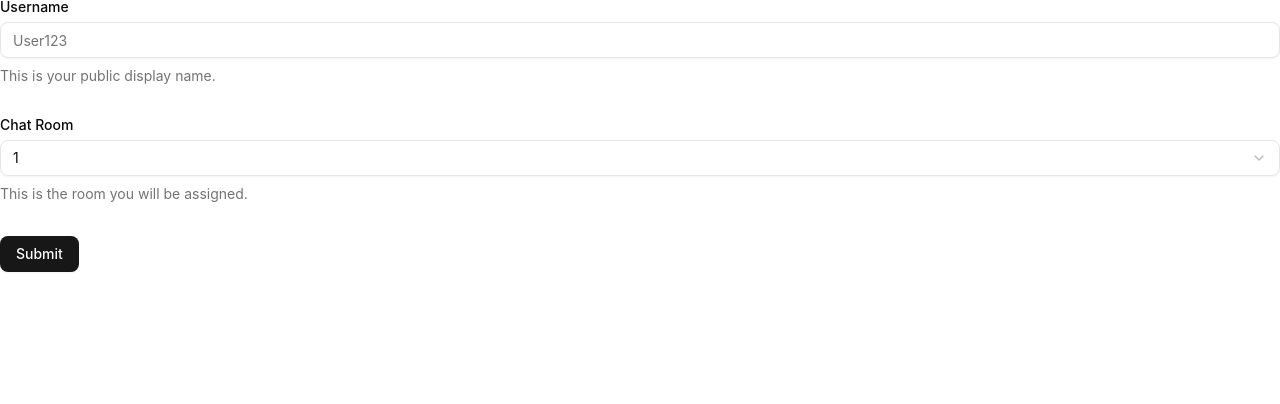
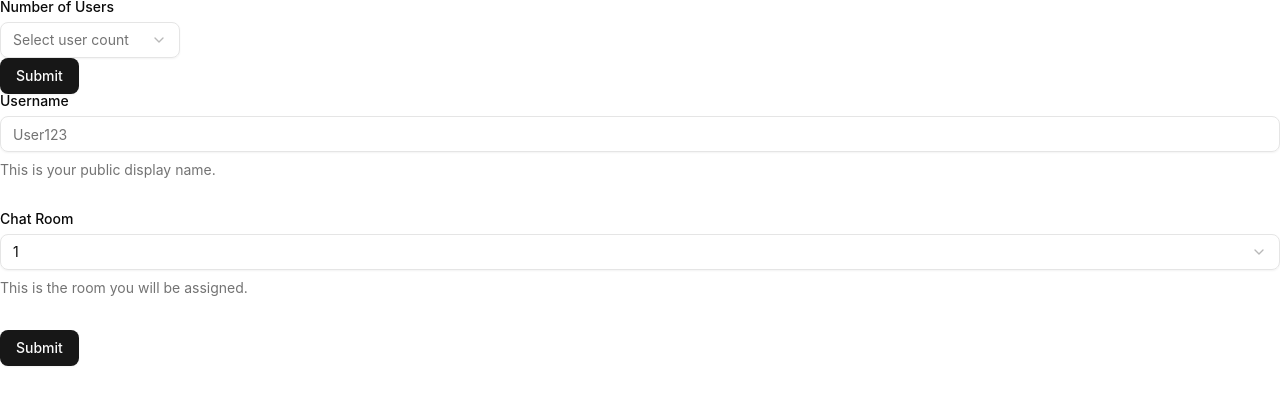
Before and after one commit to SobczakL/ai-groupchat, a React (Vite) app in the folder client/: page / in a window 1280 px wide. Shown: the top 404 px of the page. Built offline with nearby package versions, Linux system fonts and the light colour scheme.

Commit message:
adding user count options

```diff
--- a/client/src/App.tsx
+++ b/client/src/App.tsx
@@ -1,14 +1,15 @@
 import './App.css';
 import { useEffect, useRef, useState } from 'react';
-import useWebSocket from './hooks/useWebSocket';
 import MessageWindow from './components/messageWindow/MessageWindow';
-import UserOptionsContainer from './components/userOptions/UserOptionsContainer';
+import UserCountOptions from './components/userOptions/UserCountOptions';
+import UserDetailsOptions from './components/userOptions/UserDetailsOptions';
 import { useGetCurrentRooms } from './hooks/useGetCurrentRooms';
-import { CurrentUsers } from './lib/types';
+import { UserCount, CurrentUsers } from './lib/types';
 import { AddUser } from './utils/Adduser';
 import type { User } from './lib/types';
 
 function App() {
+    const [userCount, setUserCount] = useState<UserCount>(null)
     const { users, isLoading, error, fetchUserData } = useGetCurrentRooms()
     const [currentUsers, setCurrentUsers] = useState<CurrentUsers>({ users: [], loading: false, error: null })
     const selectedRoom = useRef<(number | null)>(null)
@@ -31,6 +32,9 @@ function App() {
         { roomId: 3 }
     ]
 
+    const handleUserCount = (value: number) => {
+        setUserCount(value)
+    }
 
     const handleNewUser = async (newUser: User) => {
         try {
@@ -48,7 +52,10 @@ function App() {
 
     return (
         <div className='h-[100vh]'>
-            <UserOptionsContainer
+            <UserCountOptions
+                handleUserCount={handleUserCount}
+            />
+            <UserDetailsOptions
                 rooms={roomOptions}
                 handleNewUser={handleNewUser}
             />
--- a/client/src/components/messageWindow/MessageWindow.tsx
+++ b/client/src/components/messageWindow/MessageWindow.tsx
@@ -10,14 +10,12 @@ interface MessageWindowProps {
 }
 export default function MessageWindow({ userDetails }: MessageWindowProps) {
 
-    console.log("userdetails at start message window", userDetails)
     const { receivedMessages, allReceivedMessages, ws, sendMessage } = useWebSocket(userDetails);
     const textareaRef = useRef<HTMLTextAreaElement>(null);
     const [messages, setMessages] = useState<MessageData[]>([]);
     const [processedMessages, setProcessedMessages] = useState(0)
 
     useEffect(() => {
-        console.log(allReceivedMessages)
         const newMessages = allReceivedMessages.slice(processedMessages)
         setMessages(prev => [...prev, ...newMessages])
         setProcessedMessages(allReceivedMessages.length)
@@ -38,9 +36,6 @@ export default function MessageWindow({ userDetails }: MessageWindowProps) {
                 }
             }
             sendMessage(userMessage);
-            // setMessages(prev => {
-            //     return [...prev, userMessage];
-            // });
             textareaRef.current.value = '';
         }
     }
--- /dev/null
+++ b/client/src/components/userOptions/UserCountOptions.tsx
@@ -0,0 +1,68 @@
+import {
+    Select,
+    SelectContent,
+    SelectItem,
+    SelectTrigger,
+    SelectValue,
+} from "@/components/ui/select"
+import {
+    Form,
+    FormControl,
+    FormField,
+    FormItem,
+    FormLabel,
+} from "@/components/ui/form"
+import { Button } from "@/components/ui/button"
+import { z } from "zod";
+import { zodResolver } from "@hookform/resolvers/zod";
+import { useForm } from "react-hook-form";
+
+const formSchema = z.object({
+    userCount: z.number()
+})
+
+type FormValues = z.infer<typeof formSchema>
+
+interface UserCountOptionsProps {
+    handleUserCount: (value: FormValues) => void;
+}
+
+export default function UserCountOptions({ handleUserCount }: UserCountOptionsProps) {
+
+    const form = useForm<z.infer<typeof formSchema>>({
+        resolver: zodResolver(formSchema),
+    })
+
+    const handleSubmit = (value: FormValues) => {
+        handleUserCount(value)
+    }
+
+    return (
+        <Form {...form}>
+            <form onSubmit={form.handleSubmit(handleSubmit)} className="">
+                <FormField
+                    control={form.control}
+                    name="userCount"
+                    render={({ field }) => (
+                        <FormItem>
+                            <FormLabel>Number of Users</FormLabel>
+                            <Select onValueChange={field.onChange}>
+                                <FormControl>
+                                    <SelectTrigger className="w-[180px]">
+                                        <SelectValue placeholder="Select user count" />
+                                    </SelectTrigger>
+                                </FormControl>
+                                <SelectContent>
+                                    <SelectItem value="1">1</SelectItem>
+                                    <SelectItem value="2">2</SelectItem>
+                                    <SelectItem value="3">3</SelectItem>
+                                </SelectContent>
+                            </Select>
+                        </FormItem>
+                    )}
+                />
+                <Button type="submit">Submit</Button>
+            </form>
+        </Form>
+    )
+}
--- a/client/src/components/userOptions/UserOptionsContainer.tsx
+++ b/client/src/components/userOptions/UserDetailsOptions.tsx
@@ -30,12 +30,12 @@ const formSchema = z.object({
 
 type FormValues = z.infer<typeof formSchema>;
 
-interface UserOptionsContainerProps {
+interface UserDetailsOptionsProps {
     rooms: Rooms;
     handleNewUser: (values: FormValues) => void;
 }
 
-export default function UserOptionsContainer({ rooms, handleNewUser }: UserOptionsContainerProps) {
+export default function UserDetailsOptions({ rooms, handleNewUser }: UserDetailsOptionsProps) {
 
     const [localRooms, setLocalRooms] = useState<Rooms>([])
     const initialRoomId = useRef(false)
@@ -62,7 +62,6 @@ export default function UserOptionsContainer({ rooms, handleNewUser }: UserOptio
 
     const handleSubmit = (values: FormValues) => {
         handleNewUser(values)
-        console.log("form values", values)
     }
 
     return (
--- a/client/src/hooks/useWebSocket.ts
+++ b/client/src/hooks/useWebSocket.ts
@@ -53,7 +53,6 @@ export default function useWebSocket(userDetails: UserDetailsProps | null) {
             };
 
             newWs.onclose = () => {
-                console.log(`WebSocket closed in client`);
                 wsRef.current = null
                 setWs(null)
             };
--- a/client/src/lib/types.ts
+++ b/client/src/lib/types.ts
@@ -10,6 +10,8 @@ export type User = {
     username: string;
     message?: string;
 }
+
+export type UserCount = number | null
 
 export type CurrentUsers = {
     users: User[];
```
